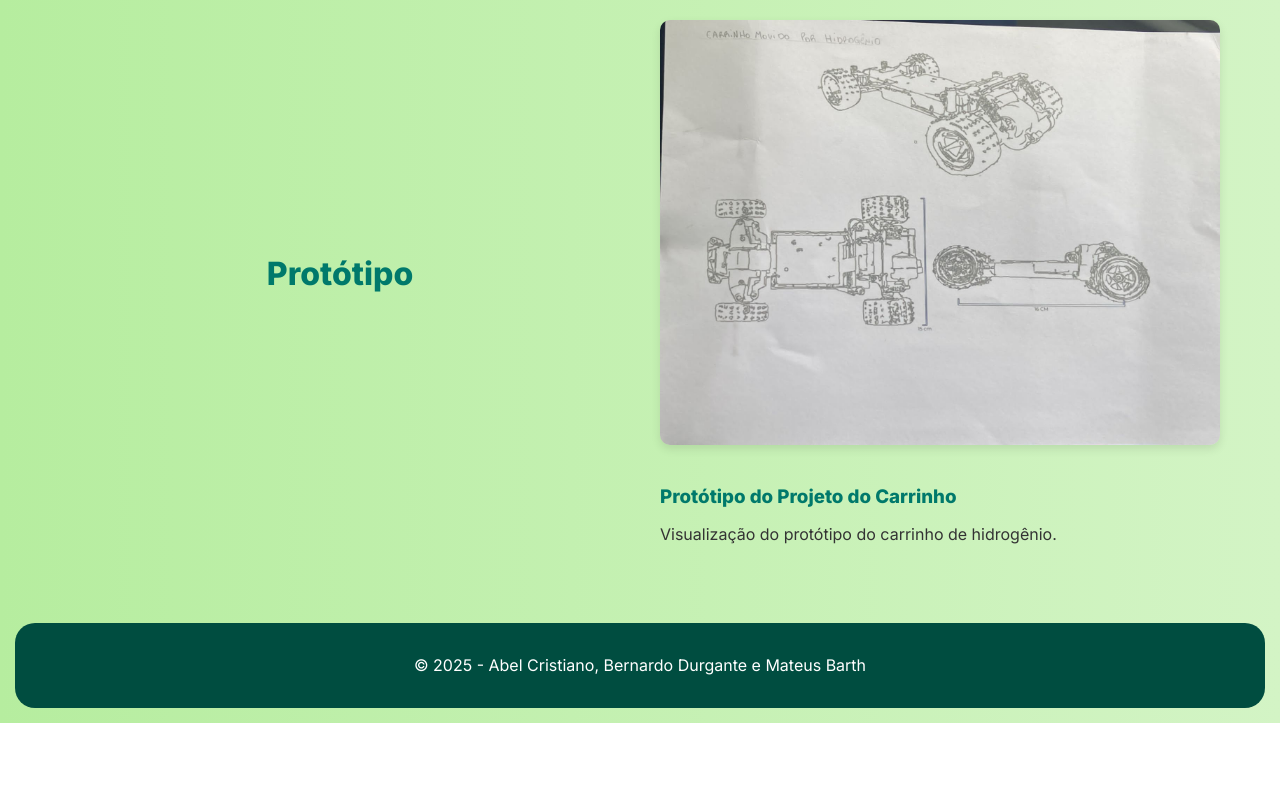
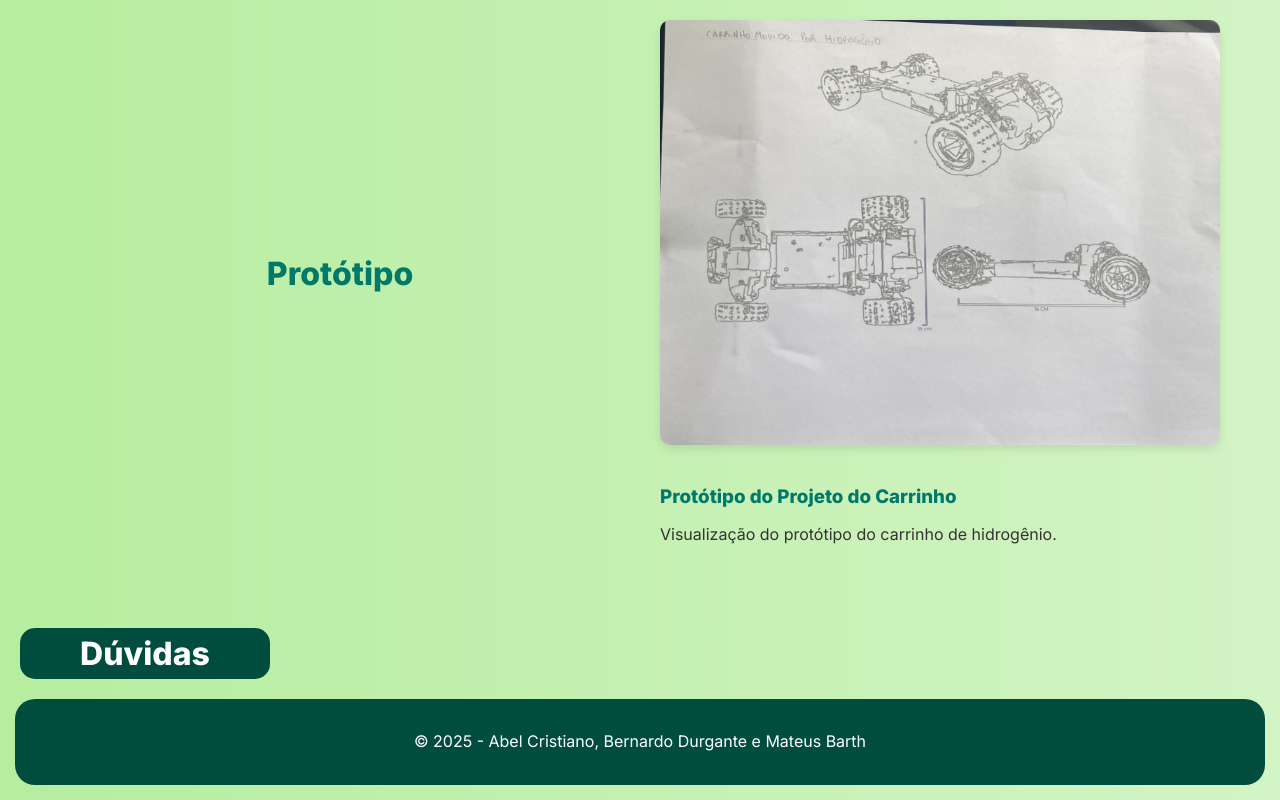
Before and after one commit to bedurgante/energia-hidrogenio, a plain HTML site: page index.html in a window 1280 px wide. Shown: the part 1404-2204 px from the top of the page. Before the commit the page ends 2127 px from the top, so only its background shows below. Drawn offline with Linux system fonts and the light colour scheme; files whose address does not match are found by name.

Commit message:
Add files via upload

```diff
--- a/index.html
+++ b/index.html
@@ -35,7 +35,7 @@
       <div class="container">
         <h2>Sobre o Projeto</h2>
         <p>
-          Este projeto propõe a utilização do hidrogênio como fonte de energia limpa e renovável, substituindo combustíveis fósseis e contribuindo para um planeta mais limpo.
+          Este projeto propõe a utilização do hidrogênio como fonte de energia limpa e renovável, substituindo combustíveis fósseis e contribuindo para um planeta mais l impo.
         </p>
       </div>
     </section>
@@ -63,7 +63,7 @@
           </div>
           <div class="card">
             <h3>Eletrólise</h3>
-            <p>Processo da eletrolise para alimentação da célula de combustivel</p>
+            <p>Processo da eletrólise para alimentação da célula de combustivel</p>
           </div>
           <div class="card">
             <h3>Prototipo do Carrinho</h3>
@@ -85,8 +85,12 @@
             <p>Visualização do protótipo do carrinho de hidrogênio.</p>
           </div>
         </div>
+
       </div>
     </section>
+      <div class="perguntas">
+        <h1>Dúvidas</h1>
+      </div>
   </main>
 
   <footer>
--- a/style.css
+++ b/style.css
@@ -142,6 +142,16 @@ h2 {
   margin-bottom: 10px;
 }
 
+.perguntas{
+  color: white;
+ background-color: #004d40;
+ width: 250px;
+ text-align: center;
+ border-radius: 15px;
+ margin: 20px;
+
+}
+
 /* Footer */
 footer {
   background: #004d40;
```
